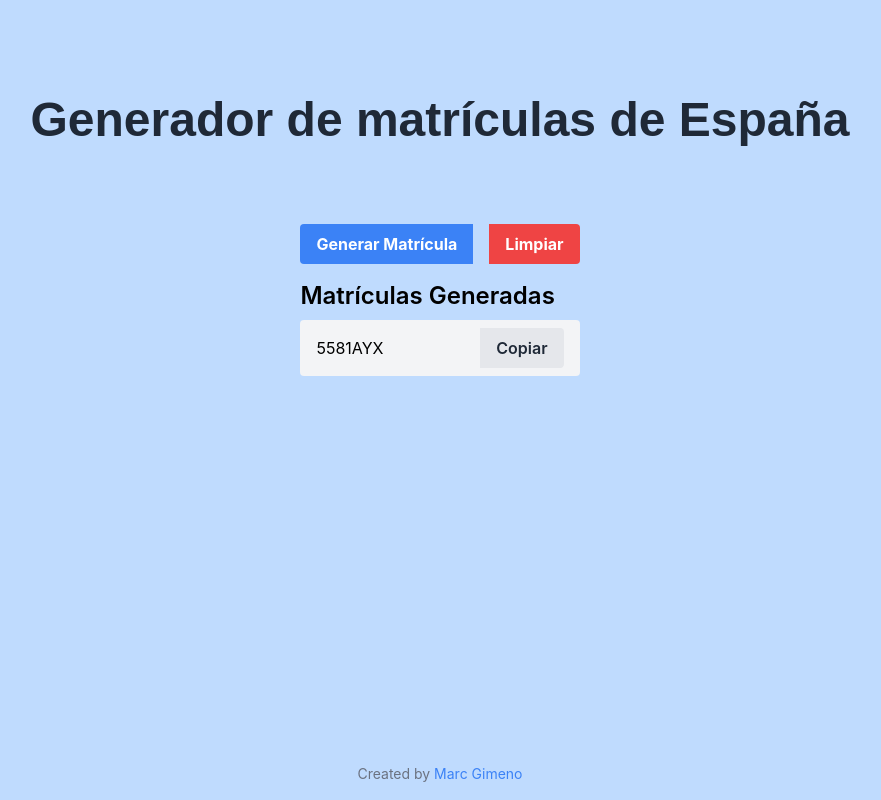
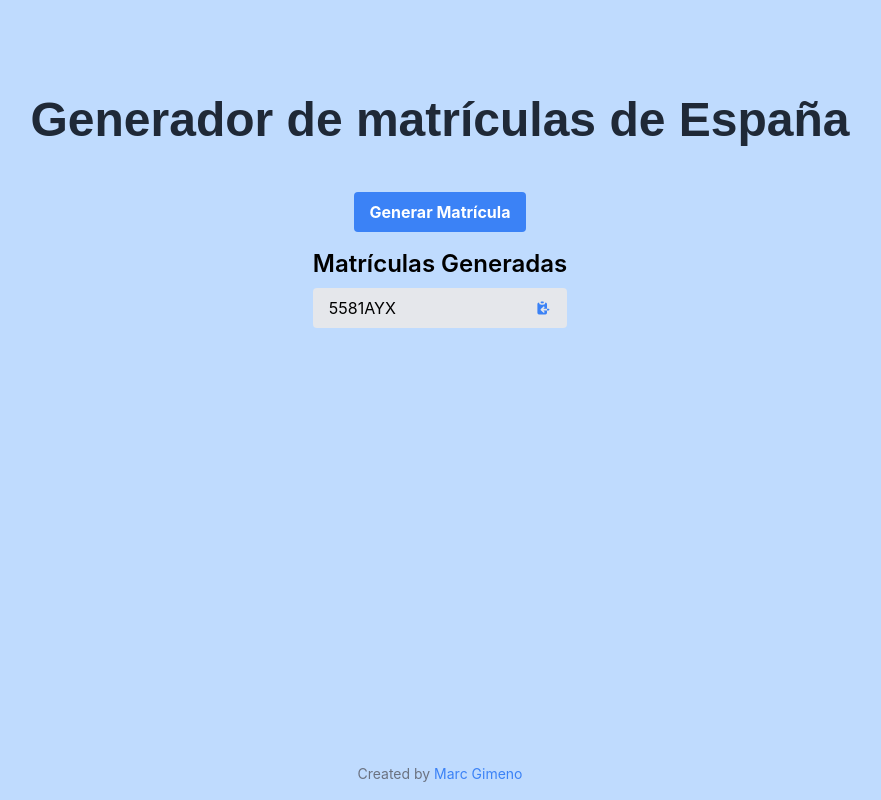
Before and after one commit to gimenomarc/Generador-de-matriculas, a React (Create React App) app in the folder generador-matriculas/: page / in a window 1280 px wide. Both pictures are taken after a click on the button "Generar Matrícula". Shown: the whole page, without its empty margins (200-1081 px from the left). Built offline with nearby package versions, Linux system fonts and the light colour scheme.

Commit message:
style effect

```diff
--- a/generador-matriculas/package.json
+++ b/generador-matriculas/package.json
@@ -12,7 +12,9 @@
     "postcss": "^8.4.24",
     "react": "^18.2.0",
     "react-dom": "^18.2.0",
+    "react-icons": "^4.9.0",
     "react-scripts": "5.0.1",
+    "react-transition-group": "^4.4.5",
     "tailwindcss": "^3.3.2",
     "web-vitals": "^2.1.4"
   },
--- /dev/null
+++ b/generador-matriculas/src/Components/LicensePlateGenerator.css
@@ -0,0 +1,21 @@
+.slide-enter {
+    opacity: 0;
+    transform: translateY(-100%);
+  }
+
+  .slide-enter-active {
+    opacity: 1;
+    transform: translateY(0%);
+    transition: opacity 500ms, transform 500ms;
+  }
+
+  .slide-exit {
+    opacity: 1;
+    transform: translateY(0%);
+  }
+
+  .slide-exit-active {
+    opacity: 0;
+    transform: translateY(100%);
+    transition: opacity 500ms, transform 500ms;
+  }
--- a/generador-matriculas/src/Components/LicensePlateGenerator.js
+++ b/generador-matriculas/src/Components/LicensePlateGenerator.js
@@ -1,4 +1,7 @@
 import React, { useState } from 'react';
+import { CSSTransition, TransitionGroup } from 'react-transition-group';
+import { HiClipboardCopy } from 'react-icons/hi';
+import './LicensePlateGenerator.css'
 
 const LicensePlateGenerator = () => {
   const [licensePlates, setLicensePlates] = useState([]);
@@ -18,50 +21,37 @@ const LicensePlateGenerator = () => {
       plate += randomLetter;
     }
 
-    setLicensePlates([...licensePlates, plate]);
+    setLicensePlates([plate, ...licensePlates]);
   };
 
-  const copyLicensePlate = (licensePlate) => {
-    navigator.clipboard.writeText(licensePlate);
-  };
-
-  const clearLicensePlates = () => {
-    setLicensePlates([]);
+  const copyLicensePlate = (plate) => {
+    navigator.clipboard.writeText(plate);
   };
 
   return (
-    <div className="flex flex-col items-center mt-8">
-      <div className="flex">
+    <div className="flex flex-col items-center">
       <button
-          className="bg-blue-500 hover:bg-blue-700 text-white font-bold py-2 px-4 rounded-l mt-4 mr-4"
+        className="bg-blue-500 hover:bg-blue-700 text-white font-bold py-2 px-4 rounded mt-4"
         onClick={generateLicensePlate}
       >
         Generar Matrícula
       </button>
-        <button
-          className="bg-red-500 hover:bg-red-700 text-white font-bold py-2 px-4 rounded-r mt-4"
-          onClick={clearLicensePlates}
-        >
-          Limpiar
-        </button>
-      </div>
       {licensePlates.length > 0 && (
         <div className="mt-4 w-full">
           <h2 className="text-2xl font-semibold mb-2">Matrículas Generadas</h2>
+          <TransitionGroup component={null}>
             {licensePlates.map((licensePlate, index) => (
-            <div
-              key={index}
-              className="flex items-center bg-gray-100 rounded py-2 px-4 mb-2"
-            >
+              <CSSTransition key={index} timeout={500} classNames="slide">
+                <div className="flex items-center bg-gray-200 rounded py-2 px-4 mb-2 license-plate-item">
                   <span className="flex-grow">{licensePlate}</span>
-              <button
-                className="bg-gray-200 hover:bg-gray-300 text-gray-800 font-semibold py-2 px-4 rounded-r"
+                  <HiClipboardCopy
+                    className="cursor-pointer ml-2 copy-icon text-blue-500"
                     onClick={() => copyLicensePlate(licensePlate)}
-              >
-                Copiar
-              </button>
+                  />
                 </div>
+              </CSSTransition>
             ))}
+          </TransitionGroup>
         </div>
       )}
     </div>
```
Also changed, not shown: generador-matriculas/src/Assets/copy_icon.png (added), 1 other file (tests, documents, lock files or other folders). Lines whose indentation alone changed are shown as unchanged.
